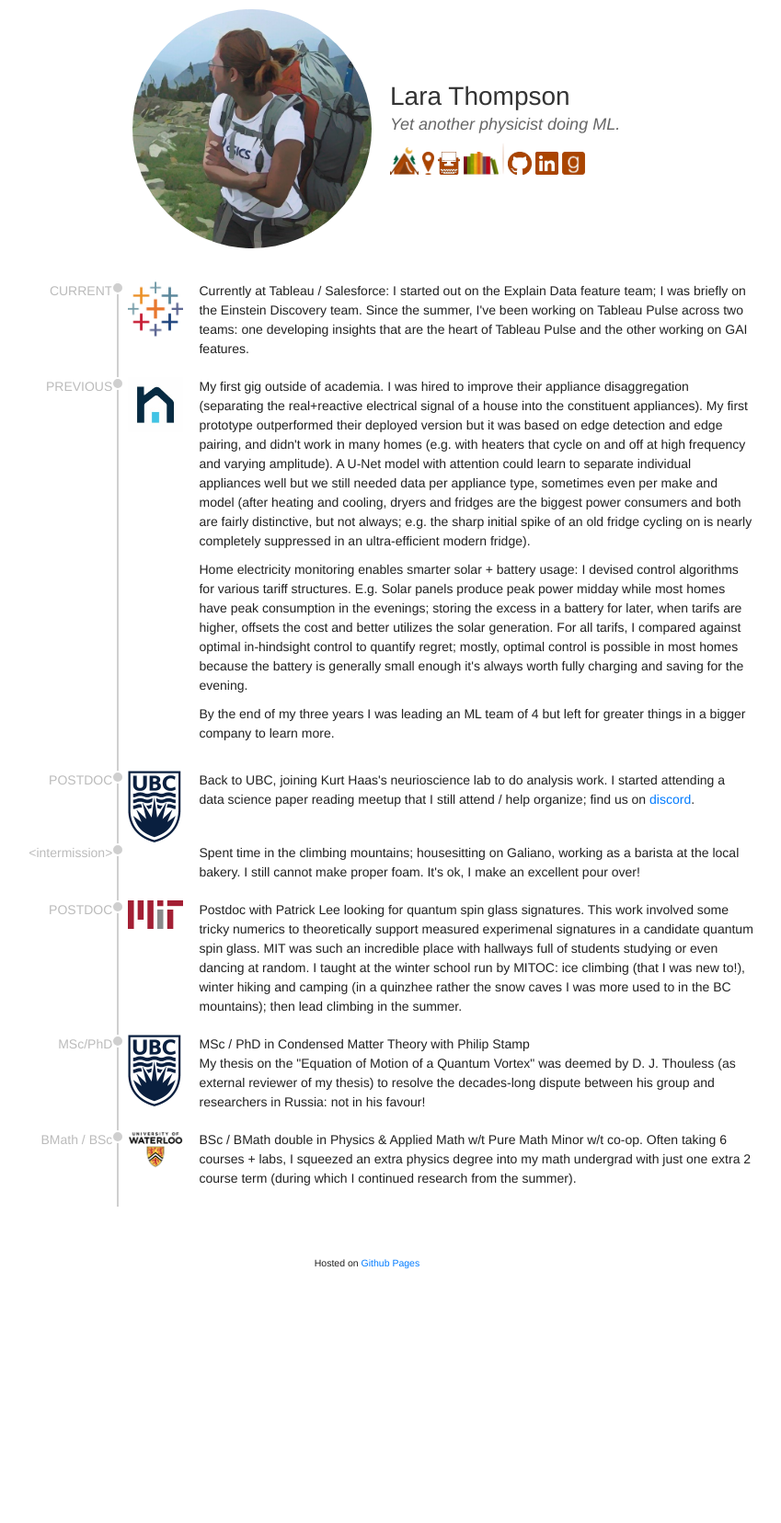
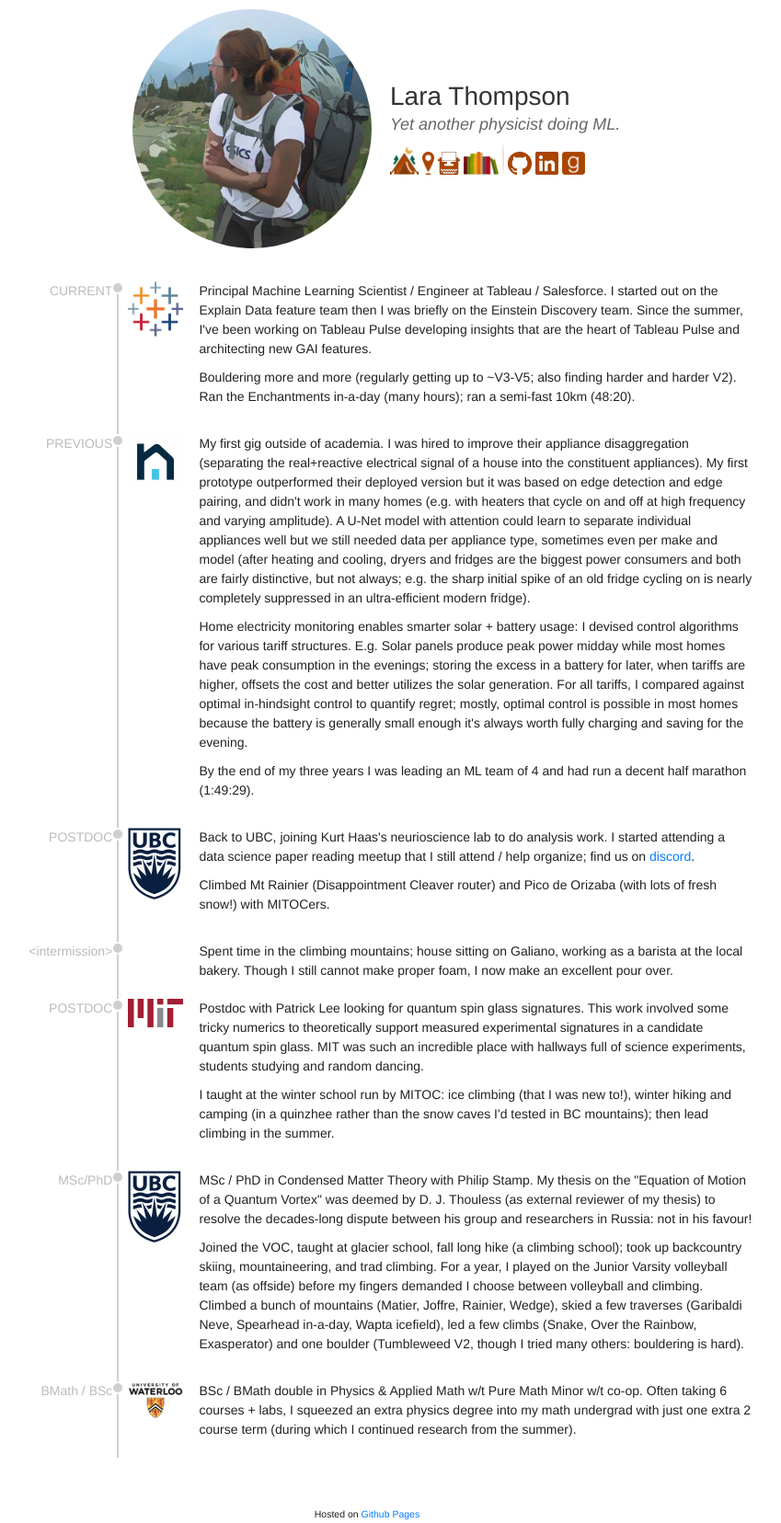
Before and after one commit to lrthomps/lrthomps.github.io, a Jekyll site: the page built from timeline.md, in a window 1280 px wide. Shown: the whole page at 92% size, without its empty margins (241-1090 px from the left). Built offline with Jekyll 4.4.1, drawn with Linux system fonts in a browser that asks for light colours; before the commit the page ends 1383 px from its top, so only the background shows below that.

Commit message:
more to timeline

```diff
--- a/Gemfile
+++ b/Gemfile
@@ -9,3 +9,6 @@ group :jekyll_plugins do
   gem "jekyll-feed"
   #, "~> 0.12"
 end
+
+
+gem "webrick", "~> 1.8"
--- a/assets/css/style.css
+++ b/assets/css/style.css
@@ -384,7 +384,7 @@ a[title].float-notes {
     text-align: right;
 }
 #big {
-    padding-top: 33%;
+    padding-top: 50px;
     grid-column: span 1;
     text-align: right;
 }
--- a/timeline.md
+++ b/timeline.md
@@ -12,7 +12,8 @@ layout: page
             <img src="assets/images/timeline/tableau.png" />
         </div>
         <div class="desc">
-            Currently at Tableau / Salesforce: I started out on the Explain Data feature team; I was briefly on the Einstein Discovery team. Since the summer, I've been working on Tableau Pulse across two teams: one developing insights that are the heart of Tableau Pulse and the other working on GAI features.
+            <p>Principal Machine Learning Scientist / Engineer at Tableau / Salesforce. I started out on the Explain Data feature team then I was briefly on the Einstein Discovery team.  Since the summer, I've been working on Tableau Pulse developing insights that are the heart of Tableau Pulse and architecting new GAI features. </p>
+            <p>Bouldering more and more (regularly getting up to ~V3-V5; also finding harder and harder V2). Ran the Enchantments in-a-day (many hours); ran a semi-fast 10km (48:20).</p>
         </div>
     </div>
     <div class="entry row">
@@ -25,8 +26,8 @@ layout: page
         </div>
         <div class="desc">
             <p>My first gig outside of academia. I was hired to improve their appliance disaggregation (separating the real+reactive electrical signal of a house into the constituent appliances). My first prototype outperformed their deployed version but it was based on edge detection and edge pairing, and didn't work in many homes (e.g. with heaters that cycle on and off at high frequency and varying amplitude). A U-Net model with attention could learn to separate individual appliances well but we still needed data per appliance type, sometimes even per make and model (after heating and cooling, dryers and fridges are the biggest power consumers and both are fairly distinctive, but not always; e.g. the sharp initial spike of an old fridge cycling on is nearly completely suppressed in an ultra-efficient modern fridge).</p>
-            <p>Home electricity monitoring enables smarter solar + battery usage: I devised control algorithms for various tariff structures. E.g. Solar panels produce peak power midday while most homes have peak consumption in the evenings; storing the excess in a battery for later, when tarifs are higher, offsets the cost and better utilizes the solar generation. For all tarifs, I compared against optimal in-hindsight control to quantify regret; mostly, optimal control is possible in most homes because the battery is generally small enough it's always worth fully charging and saving for the evening. </p>
-            <p>By the end of my three years I was leading an ML team of 4 but left for greater things in a bigger company to learn more.</p>
+            <p>Home electricity monitoring enables smarter solar + battery usage: I devised control algorithms for various tariff structures. E.g. Solar panels produce peak power midday while most homes have peak consumption in the evenings; storing the excess in a battery for later, when tariffs are higher, offsets the cost and better utilizes the solar generation. For all tariffs, I compared against optimal in-hindsight control to quantify regret; mostly, optimal control is possible in most homes because the battery is generally small enough it's always worth fully charging and saving for the evening. </p>
+            <p>By the end of my three years I was leading an ML team of 4 and had run a decent half marathon (1:49:29).</p>
         </div>
     </div>
     <div class="entry row">
@@ -38,7 +39,9 @@ layout: page
             <img src="assets/images/timeline/ubc.png"/>
         </div>
         <div class="desc">
-            Back to UBC, joining Kurt Haas's neurioscience lab to do analysis work. I started attending a data science paper reading meetup that I still attend / help organize; find us on <a href="https://discord.gg/nmX5ZsmV">discord</a>.
+            <p>Back to UBC, joining Kurt Haas's neurioscience lab to do analysis work.
+            I started attending a data science paper reading meetup that I still attend / help organize; find us on <a href="https://discord.gg/nmX5ZsmV">discord</a>. </p>
+            <p>Climbed Mt Rainier (Disappointment Cleaver router) and Pico de Orizaba (with lots of fresh snow!) with MITOCers. </p>
         </div>
     </div>
     <div class="entry row">
@@ -49,7 +52,7 @@ layout: page
             <div class="entry-dot"></div>
         </div>
         <div class="desc">
-            Spent time in the climbing mountains; housesitting on Galiano, working as a barista at the local bakery. I still cannot make proper foam. It's ok, I make an excellent pour over!
+            Spent time in the climbing mountains; house sitting on Galiano, working as a barista at the local bakery. Though I still cannot make proper foam, I now make an excellent pour over.
         </div>
     </div>
     <div class="entry row">
@@ -61,7 +64,8 @@ layout: page
             <img src="assets/images/timeline/mit.svg" />
         </div>
         <div class="desc">
-            Postdoc with Patrick Lee looking for quantum spin glass signatures. This work involved some tricky numerics to theoretically support measured experimenal signatures in a candidate quantum spin glass. MIT was such an incredible place with hallways full of students studying or even dancing at random. I taught at the winter school run by MITOC: ice climbing (that I was new to!), winter hiking and camping (in a quinzhee rather the snow caves I was more used to in the BC mountains); then lead climbing in the summer.
+            <p>Postdoc with Patrick Lee looking for quantum spin glass signatures. This work involved some tricky numerics to theoretically support measured experimental signatures in a candidate quantum spin glass. MIT was such an incredible place with hallways full of science experiments, students studying and random dancing. </p>
+            <p>I taught at the winter school run by MITOC: ice climbing (that I was new to!), winter hiking and camping (in a quinzhee rather than the snow caves I'd tested in BC mountains); then lead climbing in the summer. </p>
         </div>
     </div>
     <div class="entry row">
@@ -73,8 +77,8 @@ layout: page
             <img src="assets/images/timeline/ubc.png"/>
         </div>
         <div class="desc">
-            MSc / PhD in Condensed Matter Theory with Philip Stamp <br />
-            My thesis on the "Equation of Motion of a Quantum Vortex" was deemed by D. J. Thouless (as external reviewer of my thesis) to resolve the decades-long dispute between his group and researchers in Russia: not in his favour!
+            <p>MSc / PhD in Condensed Matter Theory with Philip Stamp. My thesis on the "Equation of Motion of a Quantum Vortex" was deemed by D. J. Thouless (as external reviewer of my thesis) to resolve the decades-long dispute between his group and researchers in Russia: not in his favour! </p>
+            <p>Joined the VOC, taught at glacier school, fall long hike (a climbing school); took up backcountry skiing, mountaineering, and trad climbing. For a year, I played on the Junior Varsity volleyball team (as offside) before my fingers demanded I choose between volleyball and climbing. Climbed a bunch of mountains (Matier, Joffre, Rainier, Wedge), skied a few traverses (Garibaldi Neve, Spearhead in-a-day, Wapta icefield), led a few climbs (Snake, Over the Rainbow, Exasperator) and one boulder (Tumbleweed V2, though I tried many others: bouldering is hard).</p>
         </div>
     </div>
     <div class="entry row">
```
Also changed, not shown: index.md (+6 -6 lines), Gemfile.lock (added).
